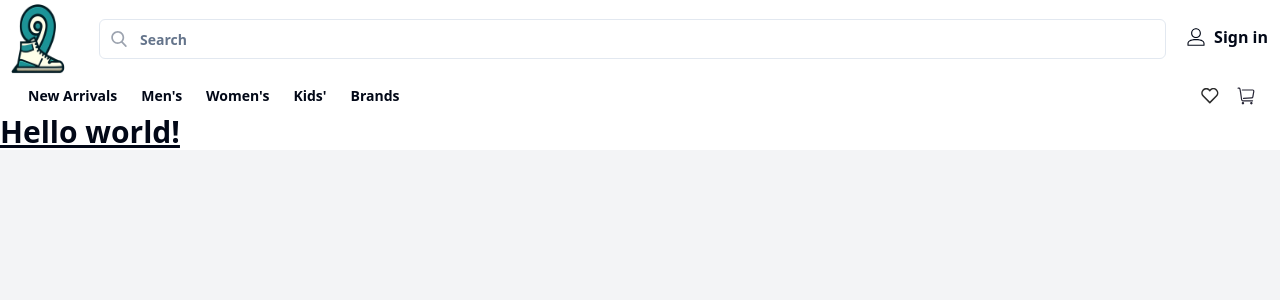
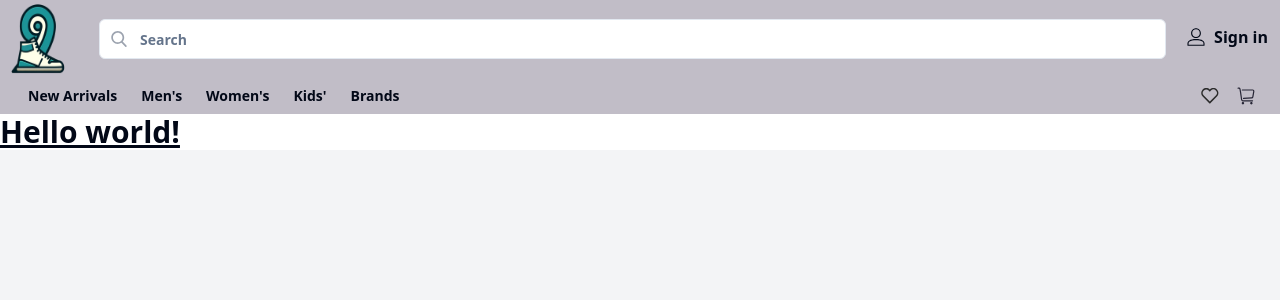
Before and after one commit to 9KicksXCUmart/9KicksShop, a SvelteKit app: page / in a window 1280 px wide. Shown: the top 300 px of the page. Built offline with nearby package versions, Linux system fonts and the light colour scheme.

Commit message:
chore: add self-defined color(fgray)

```diff
--- a/tailwind.config.js
+++ b/tailwind.config.js
@@ -74,17 +74,8 @@ const config = {
 					800: '#81edf0',
 					900: '#c0f6f8'
 				},
-				black: {
-					DEFAULT: '#000000',
-					100: '#000000',
-					200: '#000000',
-					300: '#000000',
-					400: '#000000',
-					500: '#000000',
-					600: '#333333',
-					700: '#666666',
-					800: '#999999',
-					900: '#cccccc'
+				fgray: {
+					DEFAULT: '#C1BDC7'
 				},
 				beige: {
 					DEFAULT: '#FFFFE8',
```
